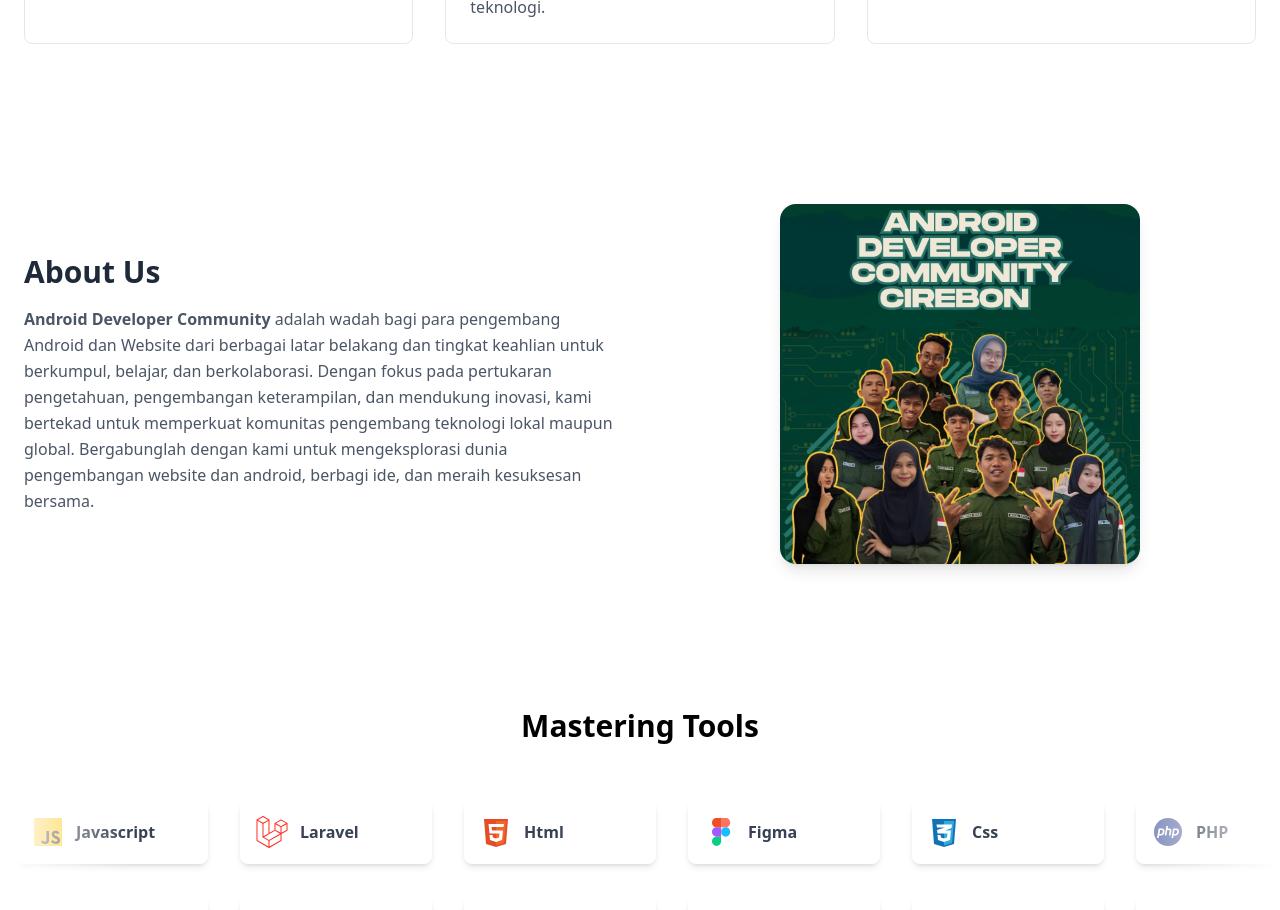
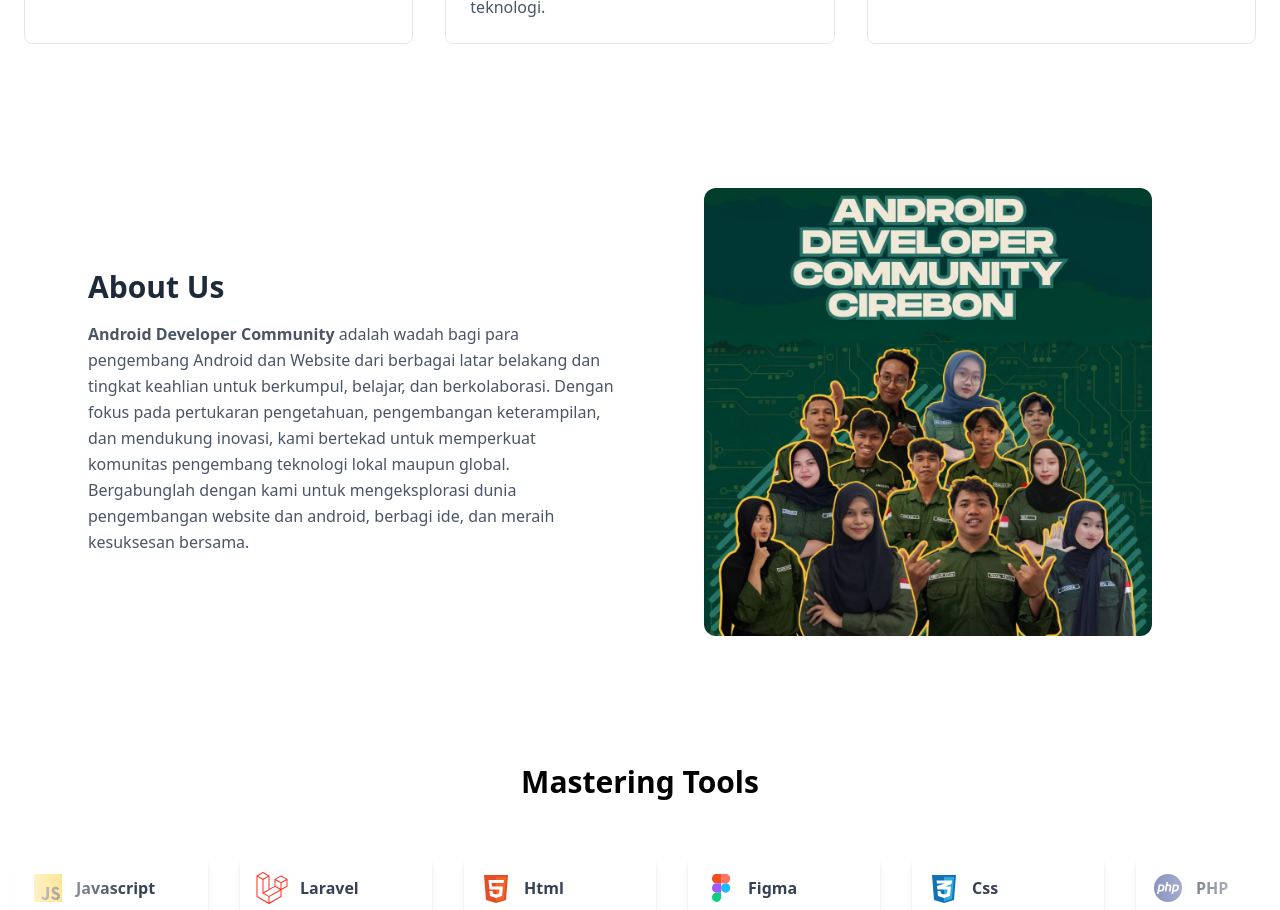
Before and after one commit to anddriii/adcom, a React (Vite) app in the folder fe/: page / in a window 1280 px wide. Shown: the part 1300-2210 px from the top of the page. Built offline with nearby package versions, Linux system fonts and the light colour scheme.

Commit message:
refactor: improve layout and styling of AboutSection component

```diff
--- a/fe/src/components/AboutSection.jsx
+++ b/fe/src/components/AboutSection.jsx
@@ -5,32 +5,30 @@ import teamPhoto from '../assets/team-foto.jpeg';
 
 const AboutSection = () => {
   return (
-    <section className="bg-white py-20">
-      <div className="container mx-auto px-6">
+   <section className="bg-white py-16">
+  <div className="container mx-auto px-6 max-w-6xl">
     <div className="grid grid-cols-1 md:grid-cols-2 gap-12 items-center">
 
-          {/* Kolom Kiri: Teks */}
-          <div>
-            <h2 className="text-3xl font-bold text-gray-800 mb-4">
-              About Us
-            </h2>
+      {/* Kolom kiri */}
+      <div className="max-w-xl mx-auto md:mx-0">
+        <h2 className="text-3xl font-bold text-gray-800 mb-4">About Us</h2>
         <p className="text-gray-600 leading-relaxed">
-             <span className='font-bold'>Android Developer Community</span>  adalah wadah bagi para pengembang Android dan Website dari berbagai latar belakang dan tingkat keahlian untuk berkumpul, belajar, dan berkolaborasi. Dengan fokus pada pertukaran pengetahuan, pengembangan keterampilan, dan mendukung inovasi, kami bertekad untuk memperkuat komunitas pengembang teknologi lokal maupun global. Bergabunglah dengan kami untuk mengeksplorasi dunia pengembangan website dan android, berbagi ide, dan meraih kesuksesan bersama.
+          <span className='font-bold'>Android Developer Community</span> adalah wadah bagi para pengembang Android dan Website dari berbagai latar belakang dan tingkat keahlian untuk berkumpul, belajar, dan berkolaborasi. Dengan fokus pada pertukaran pengetahuan, pengembangan keterampilan, dan mendukung inovasi, kami bertekad untuk memperkuat komunitas pengembang teknologi lokal maupun global. Bergabunglah dengan kami untuk mengeksplorasi dunia pengembangan website dan android, berbagi ide, dan meraih kesuksesan bersama.
         </p>
       </div>
 
-          {/* Kolom Kanan: Gambar */}
+      {/* Kolom kanan */}
       <div className="flex justify-center">
         <img
           src={teamPhoto}
-              alt="Our Team"
-              className="w-90 h-90 rounded-2xl shadow-lg object-cover"
+          alt="About Us"
+          className="rounded-xl w-full max-w-md object-cover "
         />
       </div>
-
     </div>
   </div>
 </section>
+
   );
 };
 
```
Lines whose indentation alone changed are shown as unchanged.
